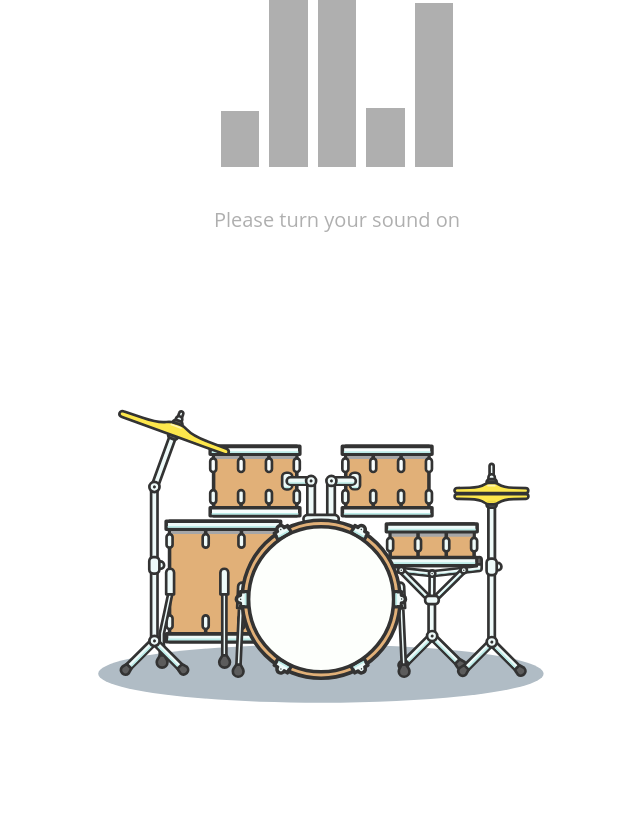
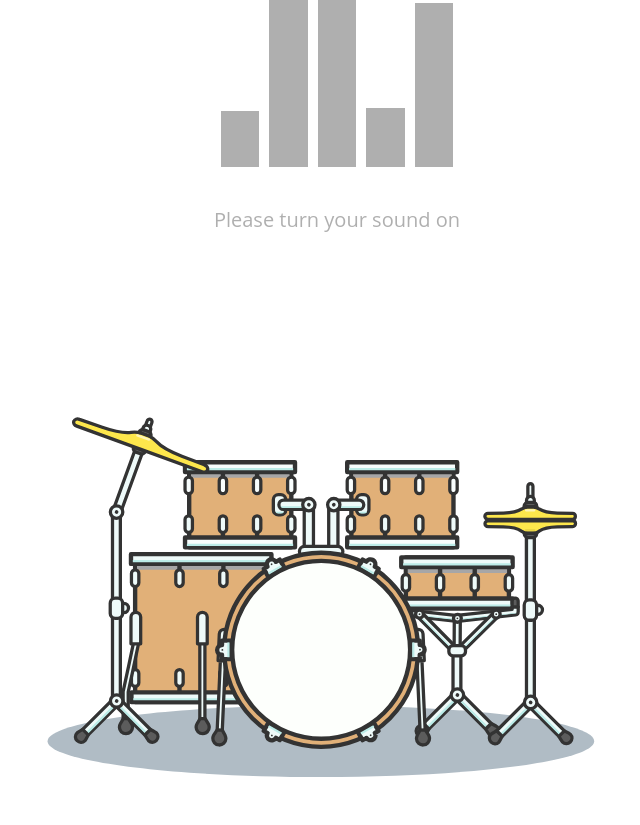
Before and after one commit to houssemlachtar/Drums-It-Yourself, a plain HTML site: page index.html in a window 1280 px wide. Shown: the part 417-1242 px from the top of the page, without its empty margins (303-943 px from the left). Drawn offline with Linux system fonts and the light colour scheme.

Commit message:
Checking

```diff
--- a/css/styles.css
+++ b/css/styles.css
@@ -829,7 +829,8 @@ body {
 
 .carousel {
     /* border: 2px solid #7a7a7a; activate this later */
-    height: 400px;
+    height: 430px;
+    /* Turn this height into 400px, later, back */
     overflow: hidden;
     position: relative;
     border-radius: 5px;
--- a/index.html
+++ b/index.html
@@ -157,6 +157,7 @@
                 <div style="display: none">
                     <!-- Remove the style display none attribute later -->
                     <time id="time" style="display: none"></time>
+                    <!-- Check don't touch -->
                     <h2>
                         <span id="greeting"></span>
                         <span id="name" contenteditable="true"></span>
@@ -167,8 +168,8 @@
                     <div class="carousel">
                         <div class="sl_ider">
                             <!-- Remove the " _ " later -->
-                            <section><svg style="height: 22rem; transform:scale(1);" version="1.1" xmlns="http://www.w3.org/2000/svg" viewbox="0 0 1000 790" preserveAspectRatio="xMidYMid meet">
-								<!-- Remove the "transform:scale(1);" from the style attribute later -->
+                            <section><svg style="height: 27rem; margin-top: 1rem; transform:scale(1);" version="1.1" xmlns="http://www.w3.org/2000/svg" viewbox="0 0 1000 790" preserveAspectRatio="xMidYMid meet">
+								<!-- Remove the "transform:scale(1);" and the margin-top:1rem from the style attribute later and turn the height into 22rem -->
 										  <g id="Drums">
 											  <path id="Drum-Shadow" d="M999.77,656.9c0,36.16-223.73,65.48-499.77,65.48S0.23,693.06.23,656.9,224,591.42,500,591.42,999.77,620.65,999.77,656.9Z" transform="translate(-0.23)" fill="#b0bcc5"/>
 											  <g id="Snare">
```
